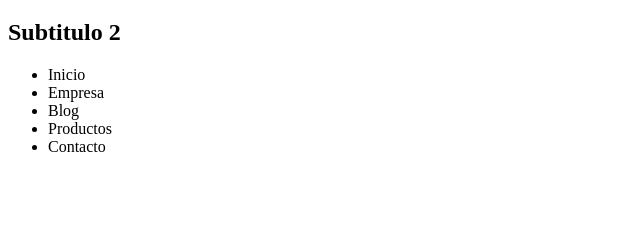
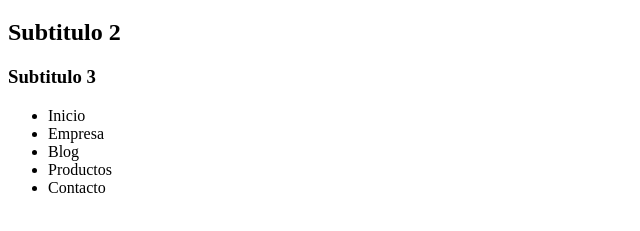
Before and after one commit to Santiago2007-arch/proyecto1, a plain HTML site: page index.html in a window 1280 px wide. Shown: the part 61-292 px from the top of the page, without its empty margins (0-640 px from the left). Drawn offline with Linux system fonts and the light colour scheme.

Commit message:
Actualizado index.html con h3

```diff
--- a/index.html
+++ b/index.html
@@ -8,6 +8,7 @@
   <body>
     <h1>Bienvenidos</h1>
     <h2>Subtitulo 2</h2>
+    <h3>Subtitulo 3</h3>
     <div class="navegacion">
       <ul>
         <li>Inicio</li>
```
